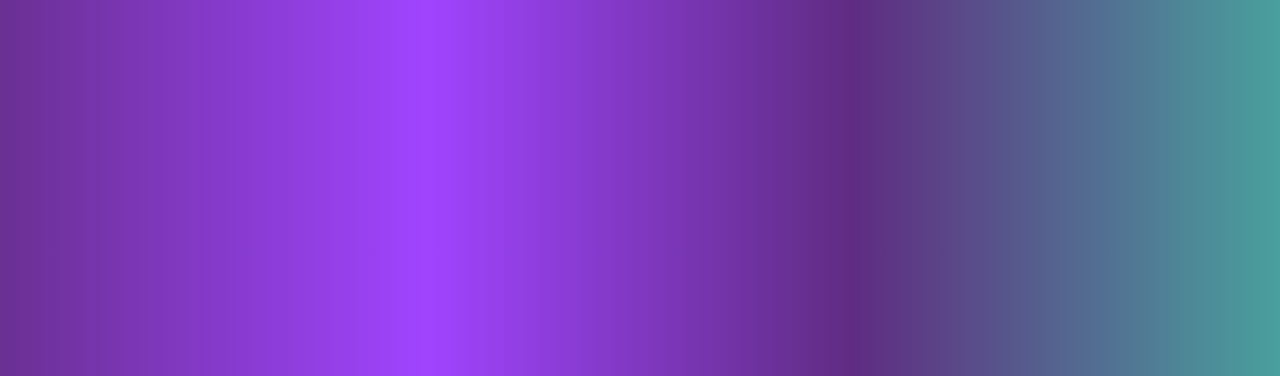
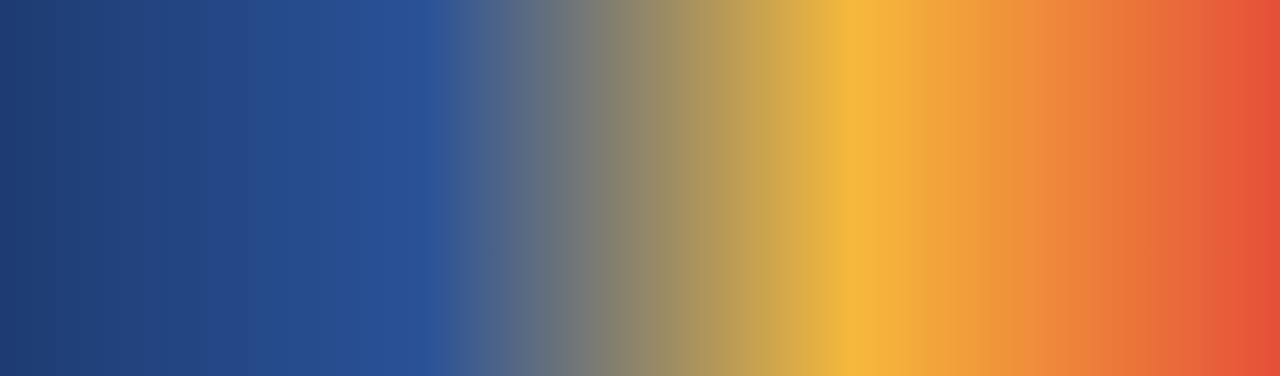
Before and after one commit to Azmatshah7/m-prashant-YT, a plain HTML site: page index.html in a window 1280 px wide. Shown: the top 376 px of the page. Drawn offline with Linux system fonts and the light colour scheme.

Commit message:
style.css colour change

```diff
--- a/styles.css
+++ b/styles.css
@@ -1,7 +1,7 @@
 /* styles.css */
 body {
     /* Set a gradient background from purple to teal */
-    background: linear-gradient(to right, #6a3093, #a044ff, #5f2c82, #49a09d);
+    background: linear-gradient(to right,#1e3c72, #2a5298, #f6b93b, #e55039);
     font-family: Arial, sans-serif;
     /* Sets a clean, modern font for the body text */
     color: white;
```
